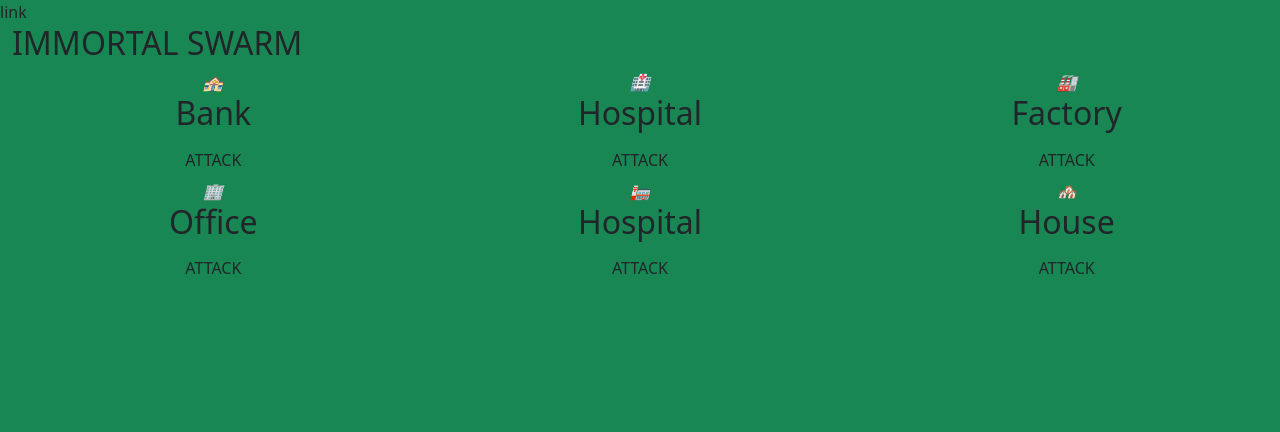
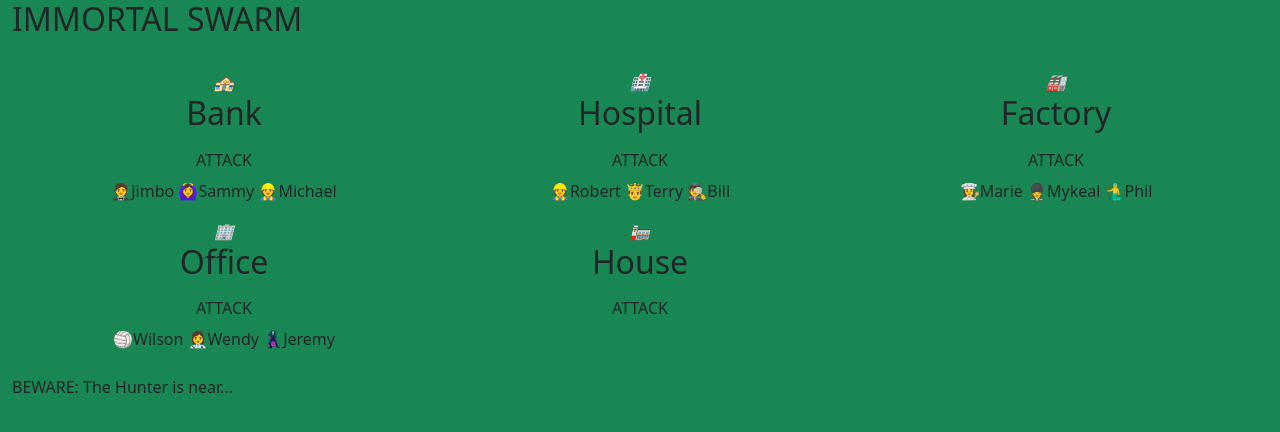
Before and after one commit to tylermarcott/immortal-swarm, a plain HTML site: page index.html in a window 1280 px wide. Drawn offline with nearby package versions, Linux system fonts and the light colour scheme.

Commit message:
Draw complete.

```diff
--- a/app.js
+++ b/app.js
@@ -61,5 +61,42 @@ const people = [{
   name: 'Jeremy',
   picture: '🦹',
   location: '🏢',
+},
+  // {
+  //   name: 'Jessica',
+  //   picture: '🧟‍♂️',
+  //   location: '🏣',
+  // },
+  // {
+  //   name: 'Peaches',
+  //   picture: '🧞‍♀️',
+  //   location: '🏣',
+  // },
+  // {
+  //   name: 'Mr. Anderson',
+  //   picture: '👨🏽‍🦳',
+  //   location: '🏣',
+  // }
+]
+
+
+
+function drawPeople() {
+  locations.forEach((location) => {
+    console.log(location)
+    let inArea = people.filter((people) => people.location == location)
+    let peopleEmojis = inArea.map((people) => people.picture + people.name)
+    console.log(peopleEmojis)
+    document.getElementById(location).innerText = peopleEmojis.join(' ')
+
+
+
+  })
 }
-]
+
+function attack() {
+
+}
+
+
+drawPeople()
--- a/index.html
+++ b/index.html
@@ -8,7 +8,6 @@
     integrity='sha384-GLhlTQ8iRABdZLl6O3oVMWSktQOp6b7In1Zl3/Jr59b6EGGoI1aFkw7cmDA6j6gD' crossorigin='anonymous'>
   <link rel="stylesheet" href="//cdn.materialdesignicons.com/5.4.55/css/materialdesignicons.min.css">
   <link rel="stylesheet" href="style.css">
-  link
 
   <title>Document</title>
 </head>
@@ -22,41 +21,56 @@
 
 
   <main class="container-fluid">
-    <section class="row">
-      <div class="col-4 text-center">
+    <section class="row p-3">
+
+      <div class="col-4 text-center p-2" onclick="attack()">
         <i>🏤</i>
         <h2>Bank</h2>
         <button class="btn bg-btn">ATTACK</button>
+        <div id="🏤"></div>
       </div>
-      <div class="col-4 text-center">
+
+      <div class="col-4 text-center p-2" onclick="attack()">
         <i>🏥</i>
         <h2>Hospital</h2>
         <button class="btn bg-btn">ATTACK</button>
+        <div id="🏥"></div>
       </div>
-      <div class="col-4 text-center">
+
+      <div class="col-4 text-center p-2" onclick="attack()">
         <i>🏭</i>
         <h2>Factory</h2>
         <button class="btn bg-btn">ATTACK</button>
+        <div id="🏭"></div>
       </div>
-      <div class="col-4 text-center">
+
+      <div class="col-4 text-center p-2" onclick="attack()">
         <i>🏢</i>
         <h2>Office</h2>
         <button class="btn bg-btn">ATTACK</button>
+        <div id="🏢"></div>
       </div>
-      <div class="col-4 text-center">
+
+      <div class="col-4 text-center p-2" onclick="attack()">
         <i>🏣</i>
-        <h2>Hospital</h2>
+        <h2>House</h2>
         <button class="btn bg-btn">ATTACK</button>
+        <div id="🏣"></div>
       </div>
-      <div class="col-4 text-center">
+
+      <!-- <div class="col-4 text-center p-2">
         <i>🏘</i>
         <h2>House</h2>
         <button class="btn bg-btn">ATTACK</button>
-      </div>
+        <div id="🏘"></div>
+      </div> -->
+
     </section>
   </main>
 
-  <footer class="container-fluid"></footer>
+  <footer class="container-fluid">
+    BEWARE: The Hunter is near...
+  </footer>
 
 
 
```
